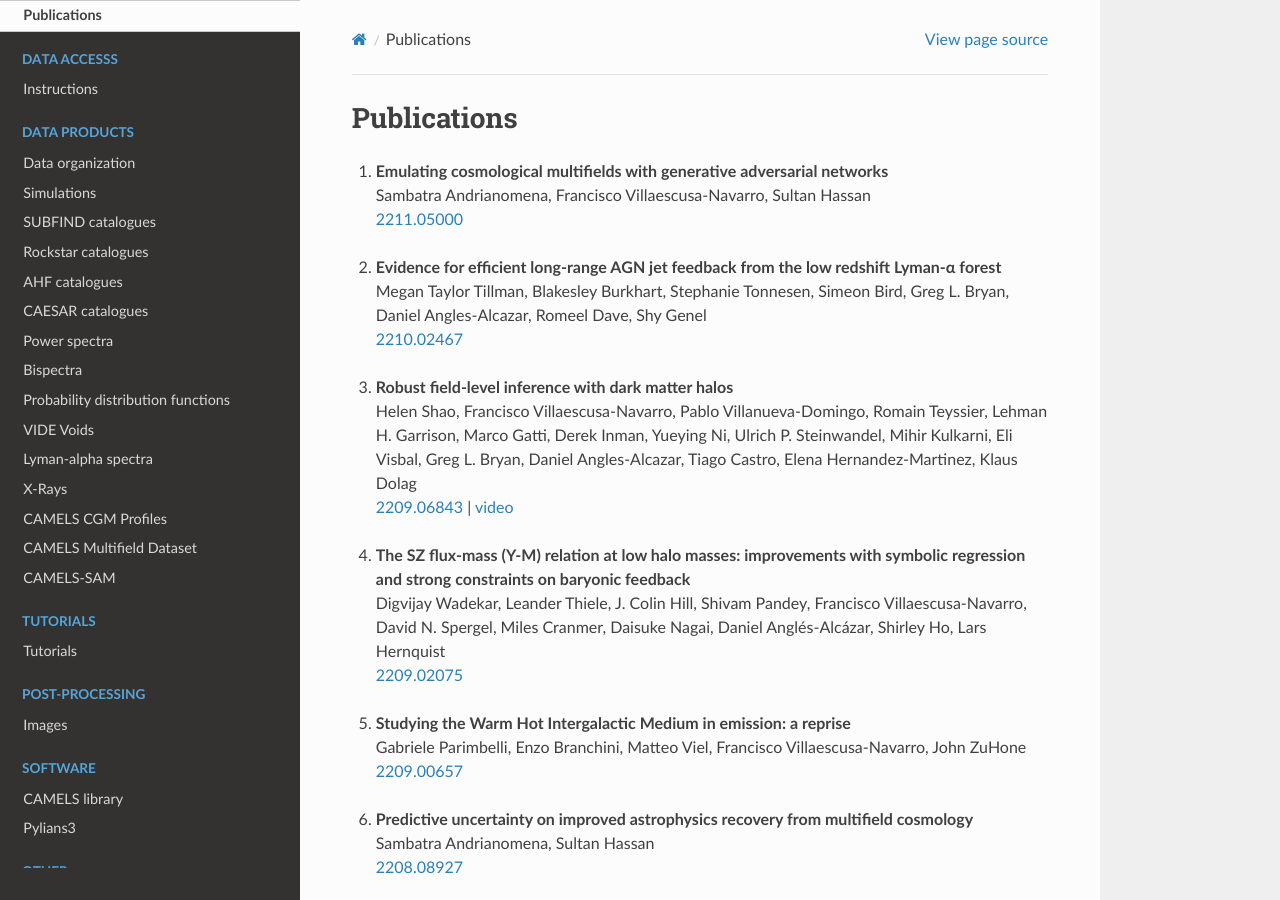
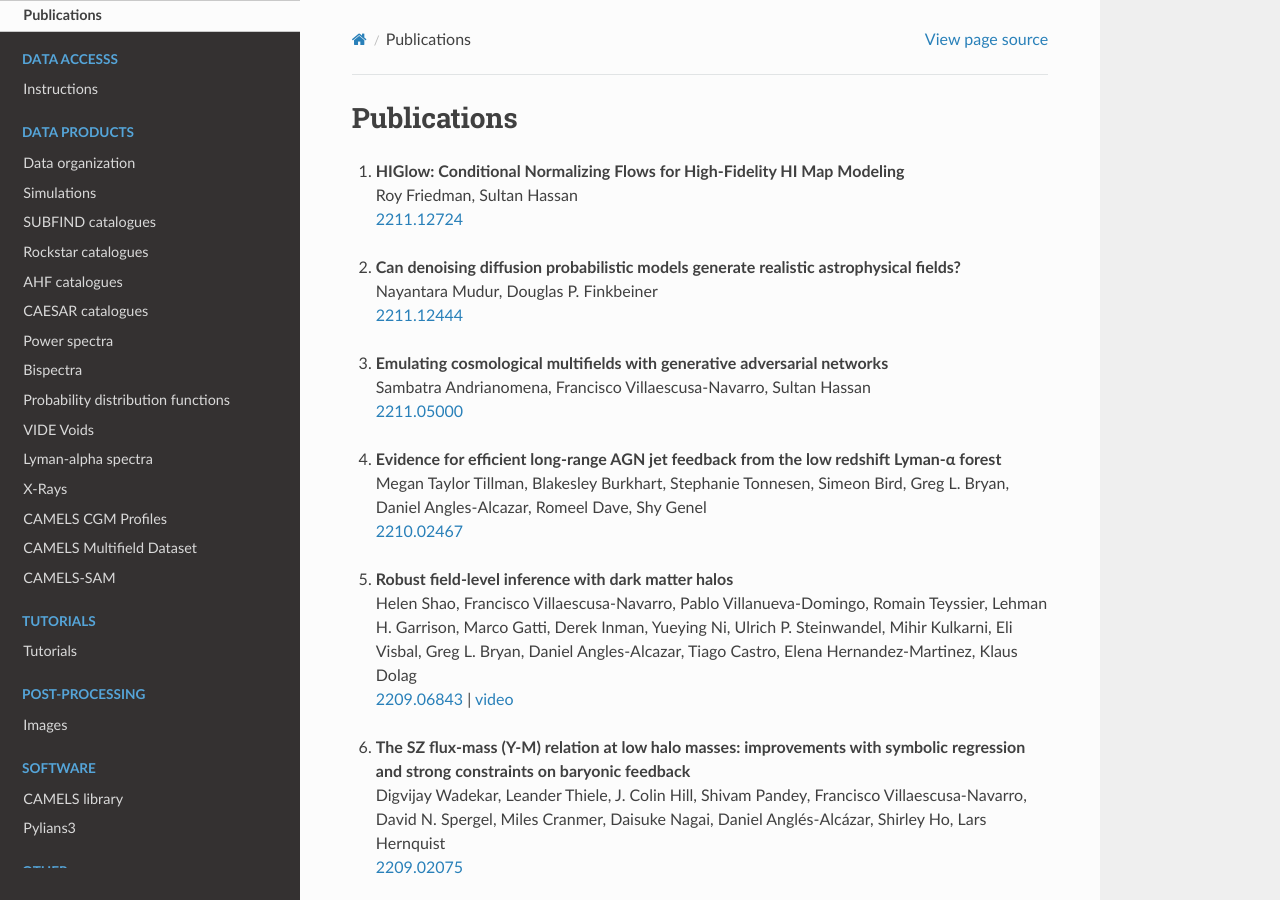
Before and after one commit to franciscovillaescusa/CAMELS, a Sphinx documentation site: the page built from docs/source/publications.rst, in a window 1280 px wide and 900 px high. Built offline with Sphinx 7.4.7 and the Read the Docs theme 2.0.0, drawn with Linux system fonts in a browser that asks for light colours; pages that are not in the unit, such as notebooks, are missing from menus.

Commit message:
publications updated

```diff
--- a/docs/source/publications.rst
+++ b/docs/source/publications.rst
@@ -1,6 +1,14 @@
 ************
 Publications
 ************
+
+#. | **HIGlow: Conditional Normalizing Flows for High-Fidelity HI Map Modeling**
+   | Roy Friedman, Sultan Hassan
+   | `2211.12724 <https://arxiv.org/abs/2211.12724>`_
+
+#. | **Can denoising diffusion probabilistic models generate realistic astrophysical fields?**
+   | Nayantara Mudur, Douglas P. Finkbeiner
+   | `2211.12444 <https://arxiv.org/abs/2211.12444>`_
 
 #. | **Emulating cosmological multifields with generative adversarial networks**
    | Sambatra Andrianomena, Francisco Villaescusa-Navarro, Sultan Hassan
```
